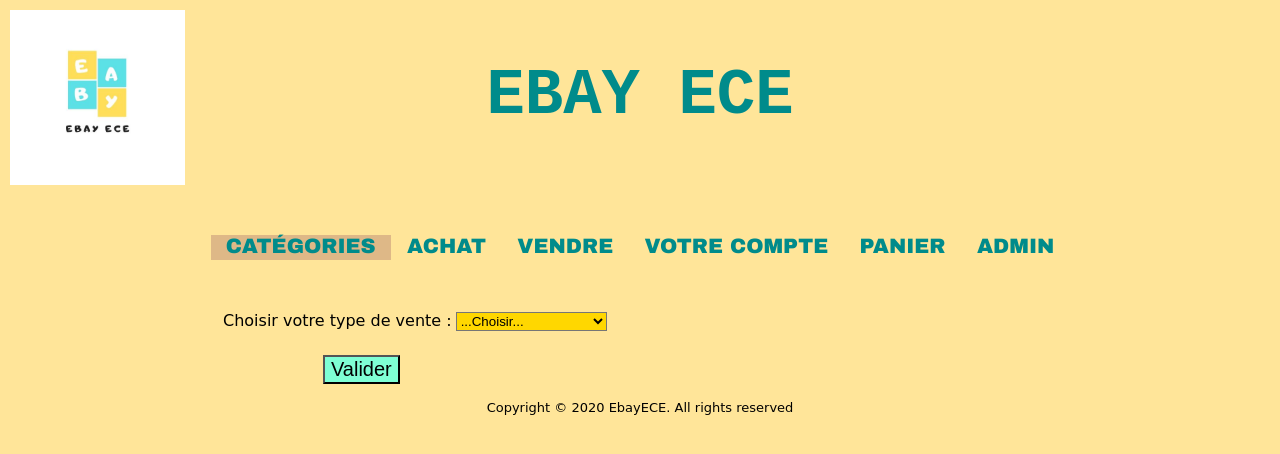
After one commit to MargotCALVIE/Ebay-ECE, a PHP site: page /categories.php in a window 1280 px wide. The commit adds this page. Shown: the top 454 px of the page. Run offline with PHP 8.4, Linux system fonts and the light colour scheme; data that the repository does not hold is empty.

Commit message:
Categories

```diff
--- a/Homepage.html
+++ b/Ebay code margot/Homepage.html
@@ -30,8 +30,9 @@
         </header>
 
 
+
         <footer>
-            <p> Copyright &copy; 2020 EbayECE </p>
+            <p> Copyright &copy; 2020 EbayECE. All rights reserved </p>
         </footer>
     </div>
 </body>
--- a/ebayece.css
+++ b/Ebay code margot/categories.css
@@ -78,7 +78,7 @@ nav a
 
 nav a:hover
 {
-    color: yellow;
+    color: #FFD700;
 }
 
 footer
@@ -86,3 +86,54 @@ footer
     text-align: center;
     font-size: small;
 }
+
+
+.ChoixCategories
+{
+    margin-left: 30px;
+    font-family: comic sans ms;
+    display: flex;
+    flex-direction: row;
+}
+.menu a.Categorie
+{
+    background-color: #DEB887 ;
+    border-color: #DEB887 ;
+}
+section select
+{
+    background-color: #FFD700 ;
+}
+input[type="submit"]
+{
+    background-color: #7FFFD4;
+    margin-left:100px;
+    margin-top: 20px;
+    font-size: 20px;
+}
+
+.titreCategorie
+{
+    font-family: courier;
+    font-size: 30px;
+    font-weight: 900;
+    margin-left: 175px;
+    color: #FFA07A;
+
+}
+.ChoixVente
+{
+    margin-left: 30px;
+    font-family: comic sans ms;
+    display: flex;
+    flex-direction: row;
+}
+.titreVente
+{
+    font-family: courier;
+    font-size: 30px;
+    font-weight: 900;
+    margin-left: 350px;
+    text-decoration: underline ;
+    color: #C71585;
+}
--- /dev/null
+++ b/Ebay code margot/categories.php
@@ -0,0 +1,84 @@
+
+
+<!DOCTYPE html>
+<html>
+
+<head>
+    <meta charset="utf-8"/>
+    <title> Categories Ebay ECE </title>
+    <link href="categories.css" rel="stylesheet" type="text/css"/>
+</head>
+
+<body>
+    <div id="main_wrapper">
+<!-- Balise qui englobe tout le contenu permettant de fixer les dimensions de la page -->
+        <header>
+            <div id="titre_principal">
+                <h1> EBAY ECE</h1>
+                <div id="logo">
+                 <img src="logoEbayECE.jpg" alt="Ebay ECE"  />
+                </div>
+            </div>
+            <nav>
+                <ul class="menu">
+                <li> <a href="categories.html" class="Categorie"> Catégories </a></li>
+                <li> <a href="achat.html"> Achat </a></li>
+                <li> <a href="vendre.html"> Vendre </a></li>
+                <li> <a href="votrecompte.html"> Votre Compte </a></li>
+                <li> <a href="panier.html"> Panier </a></li>
+                <li> <a href="admin.html"> Admin </a></li>
+                </ul>
+            </nav>
+        </header>
+
+        <section>
+<?php
+//si le bouton est cliqué : categorie valider
+if ($_POST["envoie"])
+{
+        if($_POST['select_box_categories']=="Choix1")
+        {
+                echo '<p class="titreCategorie"> Catégorie : FERRAILLE OU TRESOR </p>';
+
+        }
+        if($_POST['select_box_categories']=="Choix2")
+        {
+                echo '<p class="titreCategorie"> Catégorie : BON POUR LE MUSEE </p>';
+        }
+        if($_POST['select_box_categories']=="Choix3")
+        {
+                echo '<p class="titreCategorie"> Catégorie : ACCESSOIRE VIP  </p>';
+        }
+
+}
+
+?>
+
+        <div class="ChoixVente">
+                <form action="categoriesVente.php" method="post">
+                    <table>
+                        <tr>
+                            <td> Choisir votre type de vente : </td>
+                            <td> <select name="select_box_vente">
+                            <option> ...Choisir... </option>
+                            <option value="directe"> Vente directe </option>
+                            <option value="encheres"> Vente par encheres </option>
+                            <option value="negociation"> Vente par negociation </option>
+                            </select> </td>
+                        </tr>
+                        <tr>
+                            <td><input type="submit" name="ValiderVente" value="Valider"></td>
+                        </tr>
+                    </table>
+                </form>
+        </div>
+
+         </section>
+
+
+        <footer>
+            <p> Copyright &copy; 2020 EbayECE. All rights reserved </p>
+        </footer>
+    </div>
+</body>
+</html>
```
Also changed, not shown: Ebay code margot/categories.html (added, +60 -0 lines), Ebay code margot/categoriesVente.php (added, +84 -0 lines), Ebay code margot/ebayece.css (added, +88 -0 lines), Ebay code margot/logoEbayECE.jpg (renamed from logoEbayECE.jpg), Wireframes/Ebay ECE.jpg (deleted), 1 other file.
